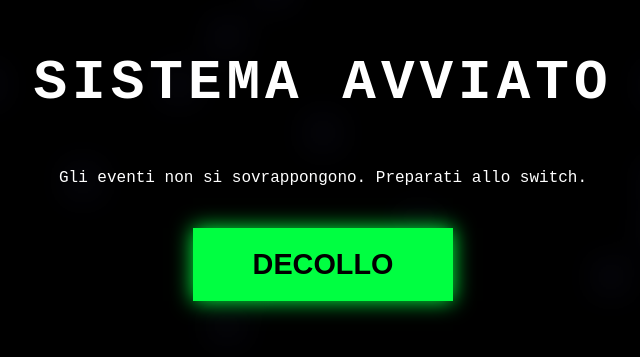
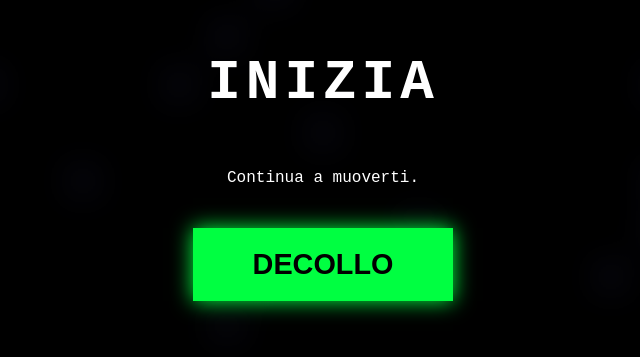
Before and after one commit to TheFisp/GAME-16, a plain HTML site: page index.html in a window 1280 px wide. Shown: the part 243-600 px from the top of the page, without its empty margins (317-957 px from the left). Drawn offline with Linux system fonts and the light colour scheme.

Commit message:
Update overlay message text in index.html

```diff
--- a/index.html
+++ b/index.html
@@ -77,8 +77,8 @@
 <audio id="sirenSound" loop><source src="https://www.soundjay.com/buttons/sounds/beep-01a.mp3" type="audio/mpeg"></audio>
 
 <div id="msg-overlay" class="overlay">
-    <h1 id="msg-title" style="font-size: 3.5rem; letter-spacing: 5px;">SISTEMA AVVIATO</h1>
-    <p id="msg-desc">Gli eventi non si sovrappongono. Preparati allo switch.</p>
+    <h1 id="msg-title" style="font-size: 3.5rem; letter-spacing: 5px;">INIZIA</h1>
+    <p id="msg-desc">Continua a muoverti.</p>
     <button onclick="handleButtonClick()">DECOLLO</button>
 </div>
 
```
